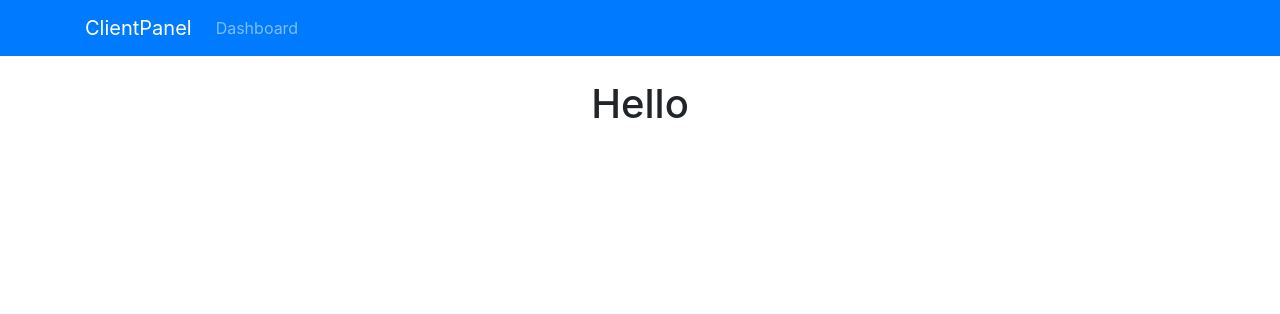
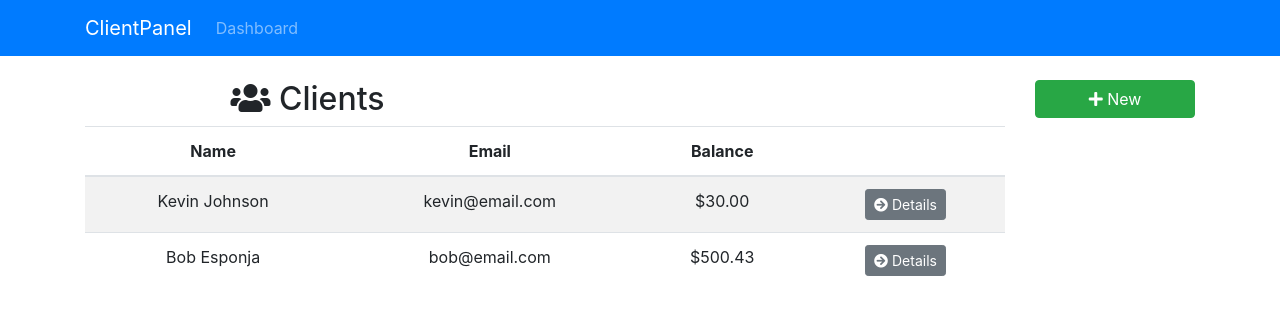
Before and after one commit to emmanuelolivo1002/React-Client-Panel, a React (Create React App) app: page / in a window 1280 px wide. Shown: the top 314 px of the page. Built offline with nearby package versions, Linux system fonts and the light colour scheme.

Commit message:
Add Sidebar and Clients Table layout

```diff
--- a/src/App.js
+++ b/src/App.js
@@ -3,6 +3,7 @@
 import "./App.css";
 
 import AppNavbar from "./components/layout/AppNavbar";
+import Dashboard from "./components/layout/Dashboard";
 
 class App extends Component {
   render() {
@@ -11,7 +12,9 @@
         <div className="App">
           <AppNavbar />
           <div className="container">
-            <h1>Hello</h1>
+            <Switch>
+              <Route exact path="/" component={Dashboard} />
+            </Switch>
           </div>
         </div>
       </Router>
--- a/src/components/clients/Clients.js
+++ b/src/components/clients/Clients.js
@@ -0,0 +1,73 @@
+import React, { Component } from "react";
+
+import { Link } from "react-router-dom";
+
+class Clients extends Component {
+  render() {
+    const clients = [
+      {
+        id: "4543145",
+        firstName: "Kevin",
+        lastName: "Johnson",
+        email: "kevin@email.com",
+        phone: "444-444-4444",
+        balance: "30"
+      },
+      {
+        id: "654657534",
+        firstName: "Bob",
+        lastName: "Esponja",
+        email: "bob@email.com",
+        phone: "444-423-3424",
+        balance: "500.43"
+      }
+    ];
+    if (clients) {
+      return (
+        <div>
+          <div className="row">
+            <div className="col-md-6">
+              <h2>
+                <i className="fas fa-users" /> Clients
+              </h2>
+            </div>
+            <div className="col-md-6" />
+          </div>
+          <table className="table table-striped">
+            <thead className="thead-inverse">
+              <tr>
+                <th>Name</th>
+                <th>Email</th>
+                <th>Balance</th>
+                <th />
+              </tr>
+            </thead>
+            <tbody>
+              {clients.map(client => (
+                <tr key={client.id}>
+                  <td>
+                    {client.firstName} {client.lastName}
+                  </td>
+                  <td>{client.email}</td>
+                  <td>${parseFloat(client.balance).toFixed(2)}</td>
+                  <td>
+                    <Link
+                      to={`/client/${client.id}`}
+                      className="btn btn-secondary btn-sm"
+                    >
+                      <i className="fas fa-arrow-circle-right" /> Details
+                    </Link>
+                  </td>
+                </tr>
+              ))}
+            </tbody>
+          </table>
+        </div>
+      );
+    } else {
+      return <h1>Loading...</h1>;
+    }
+  }
+}
+
+export default Clients;
--- a/src/components/layout/Dashboard.js
+++ b/src/components/layout/Dashboard.js
@@ -0,0 +1,17 @@
+import React from "react";
+
+import Clients from "../clients/Clients";
+import Sidebar from "./Sidebar";
+
+export default function Dashboard() {
+  return (
+    <div className="row">
+      <div className="col-md-10">
+        <Clients />
+      </div>
+      <div className="col-md-2">
+        <Sidebar />
+      </div>
+    </div>
+  );
+}
--- a/src/components/layout/Sidebar.js
+++ b/src/components/layout/Sidebar.js
@@ -0,0 +1,10 @@
+import React from "react";
+import { Link } from "react-router-dom";
+
+export default function Sidebar() {
+  return (
+    <Link to="/client/add" className="btn btn-success btn-block">
+      <i className="fas fa-plus" /> New
+    </Link>
+  );
+}
```
